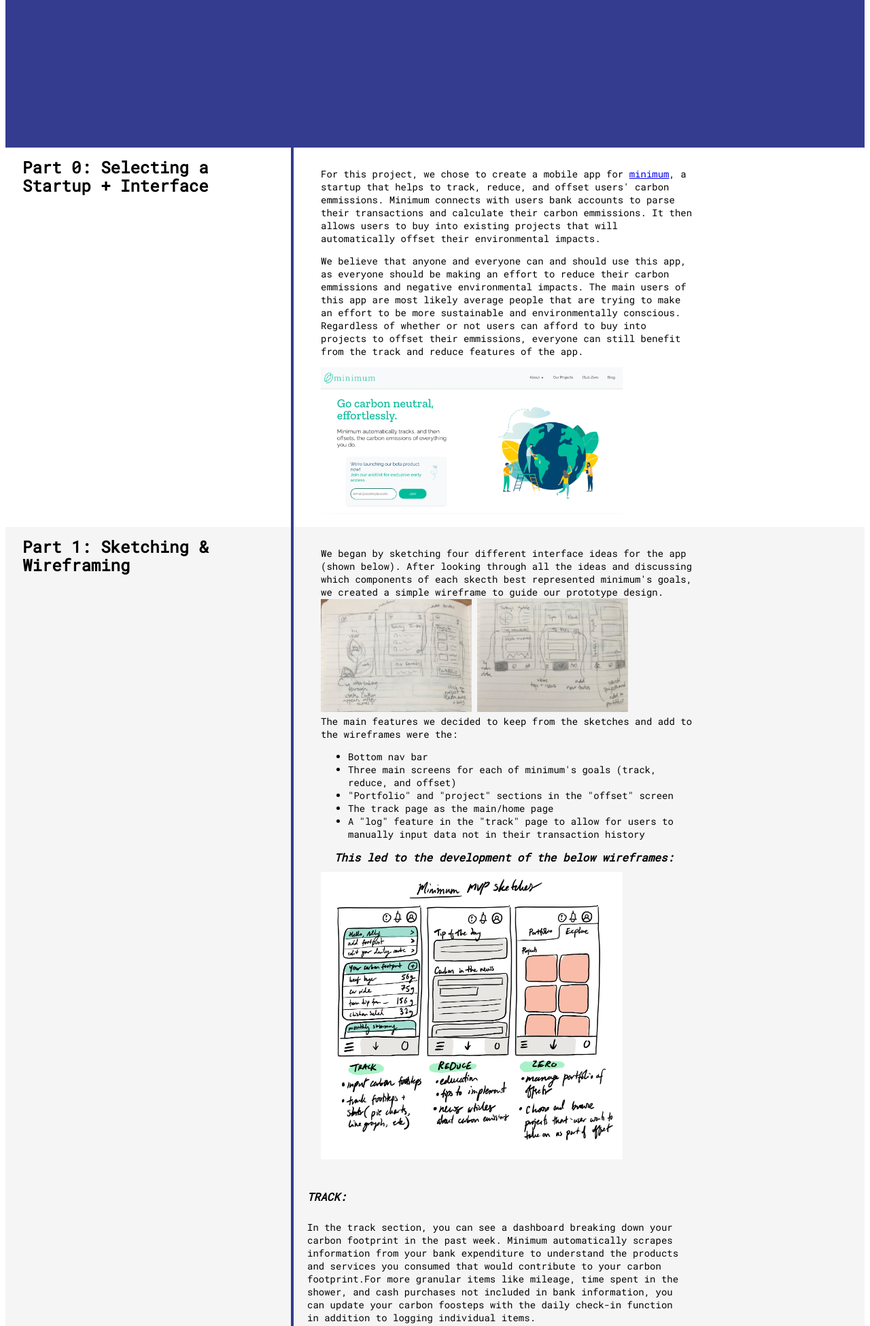
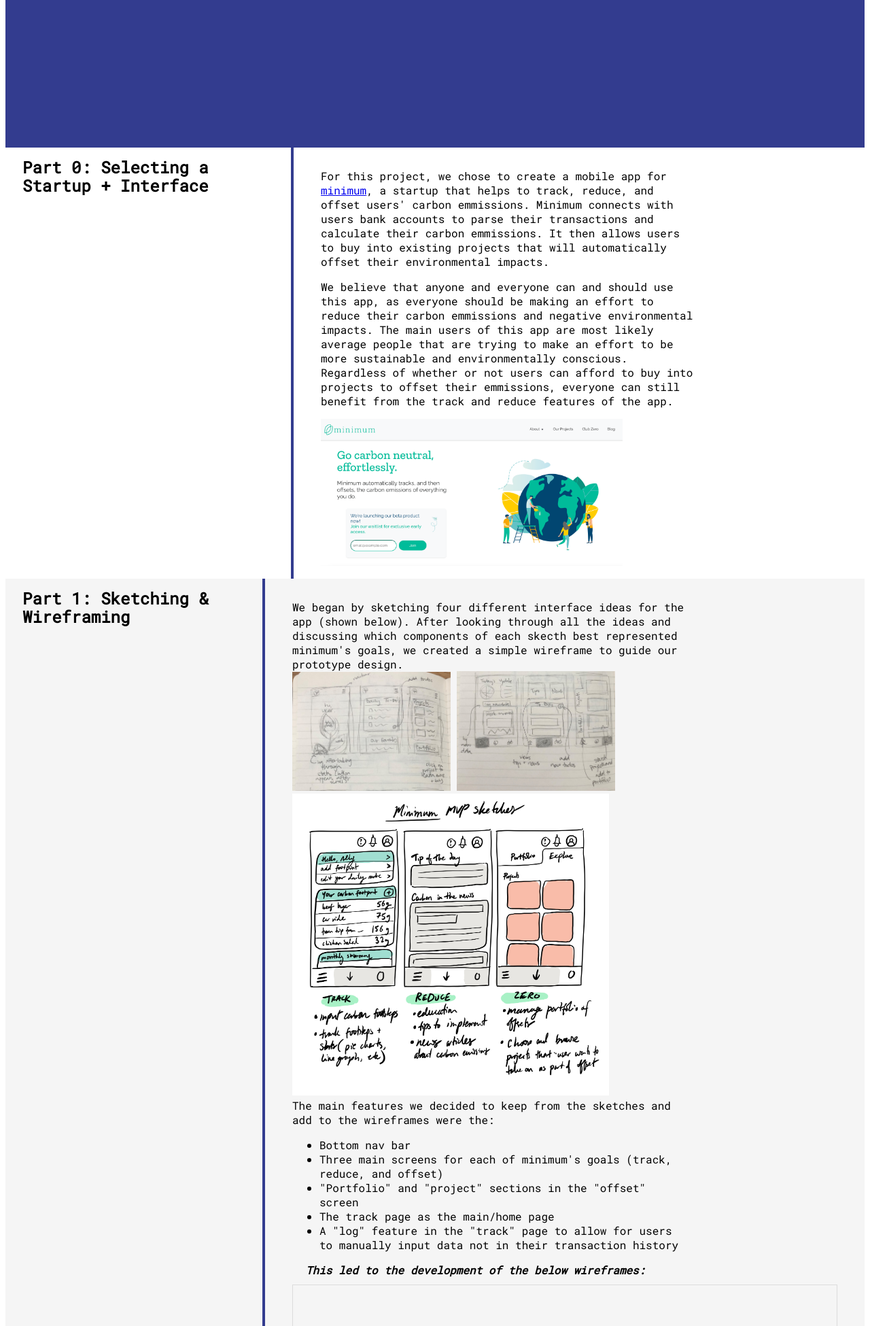
Before and after one commit to allyszhu/interativedesign, a PHP site: page / in a window 1280 px wide. Shown: the part 575-2525 px from the top of the page at 68% size. Run offline with PHP 8.4, Linux system fonts and the light colour scheme; grey boxes are pictures that could not be loaded.

Commit message:
Wireframes and user vids

```diff
--- a/home.html
+++ b/home.html
@@ -70,7 +70,9 @@
                     <p>
                         We began by sketching four different interface ideas for the app (shown below). After looking through all the ideas and discussing which components of each skecth best represented minimum's goals, we created a simple wireframe to guide our prototype design.
                         <br>
-                        <img src="images/sketch1.jpg"> <img src="images/sketch2.jpg"><br> The main features we decided to keep from the sketches and add to the wireframes were the:
+                        <img src="images/sketch1.jpg"/> <img src="images/sketch2.jpg"/><br>
+                        <img class="image" src="./images/mvp.png" /><br>
+                        The main features we decided to keep from the sketches and add to the wireframes were the:
                         <ul>
                             <li>
                                 Bottom nav bar
@@ -90,10 +92,10 @@
                         </ul>
                         <h1 class="subtitle2" style="font-weight: bold; font-style:oblique">This led to the development of the below wireframes:
                         </h1>
+                        <iframe style="border: 1px solid rgba(0, 0, 0, 0.1);" width="800" height="450" src="https://www.figma.com/embed?embed_host=share&url=https%3A%2F%2Fwww.figma.com%2Ffile%2FRo4aoeYHDdE2pcPodb3Wmv%2FIterative-Design-UIUX%3Fnode-id%3D365%253A214" allowfullscreen></iframe>
 
-                        <img class="image" src="./images/mvp.png" />
                     </p>
-                </div>
+
                     <h1 class="subtitle2" style="font-weight: bold; font-style:oblique">TRACK:
                     </h1>
                     <p class="subtitle3" style="max-width: 66%;">
@@ -110,6 +112,8 @@
                         into new projects, which they can browse in a discover sub section.
                     </p>
                     <br><br>
+
+                </div>
 
             </div>
         </div>
@@ -157,11 +161,13 @@
                 <!-- low fidelity -->
                 <div class="row">
                     <div class="inner-text" style="color:white;">
+
+
+                        <iframe style="border: 1px solid rgba(0, 0, 0, 0.1); " width="500 " height="1000 " src="https://www.figma.com/embed?embed_host=share&url=https%3A%2F%2Fwww.figma.com%2Fproto%2FRo4aoeYHDdE2pcPodb3Wmv%2FIterative-Design-UIUX%3Fnode-id%3D18%253A92%26scaling%3Dmin-zoom "
+                            allowfullscreen></iframe> <br><br>
+                        These are some sample videos of how you can log new data in the app or buy a project and add it to your portfolio: <br>
                         <img class="image " style="max-width: 250px;" src="./images/1.gif " />
                         <img class="image " style="max-width: 250px;" src="./images/2.gif " />
-
-                        <iframe style="border: 1px solid rgba(0, 0, 0, 0.1); " width="500 " height="1000 " src="https://www.figma.com/embed?embed_host=share&url=https%3A%2F%2Fwww.figma.com%2Fproto%2FRo4aoeYHDdE2pcPodb3Wmv%2FIterative-Design-UIUX%3Fnode-id%3D18%253A92%26scaling%3Dmin-zoom "
-                            allowfullscreen></iframe>
                         </p>
                     </div>
                 </div>
@@ -178,18 +184,56 @@
 
             <div class='double-column' style="background-color: whitesmoke ">
                 <!-- low fidelity -->
+                <div class="inner-text">
                     <h1 class="subtitle2" style="font-weight: bold; font-style:oblique">Tasks:
                     </h1>
                     <p class="subtitle3" style="max-width: 66%;">
-                    1. First, you would like to track your carbon emissions in this past week. How would go about that? What day did you emit the most carbon? [Success: Yes, No] <br> <br> 2. Now, you would like to log your daily carbon emissions. Walk
-                    me through how you would do that. [Success: Yes, No] <br> <br> 3. Your next task is to explore your current portfolio holdings of carbon projects. Which project currently does your portfolio comprise the most of? [Success: Yes, No]
-                    <br><br> 4. Finally, you would like to browse carbon projects and add a new one to your portfolio. Protecting Rainforest looks particularly attractive to you. Walk us through this process. [Success: Yes, No]
+                        <ol>
+                            <li>
+                                First, you would like to track your carbon emissions in this past week. How would go about that? What day did you emit the most carbon? [Success: Yes, No]
+                            </li>
+                            <li>
+                                Now, you would like to log your daily carbon emissions. Walk me through how you would do that. [Success: Yes, No]
+                            </li>
+                            <li>
+                                Your next task is to explore your current portfolio holdings of carbon projects. Which project currently does your portfolio comprise the most of? [Success: Yes, No]
+                            </li>
+                            <li>
+                                Finally, you would like to browse carbon projects and add a new one to your portfolio. Protecting Rainforest looks particularly attractive to you. Walk us through this process. [Success: Yes, No]
+                            </li>
+                        </ol>
+                        <!-- 1.  <br> <br> 2.  <br> <br> 3.
+                        <br><br> 4. F -->
                     </p>
                     <h1 class="subtitle2" style="font-weight: bold; font-style:oblique">Questionnaire items:
                     </h1>
-                <p class="subtitle3" style="max-width: 66%;"> 1. What frustrated you most about this site? <br><br> 2. If you had a magic wand, how would you improve this site? <br><br> 3. What did you like about the site?<br><br> 4. xHow likely are you to recommend this site to a friend or colleague
-                    (0=Not at all likely, and 10=Very Likely)?<br><br>
+                    <p class="subtitle3" style="max-width: 66%;">
+                        <ol>
+                            <li>
+                                What frustrated you most about this site?
+                            </li>
+                            <li>
+                                If you had a magic wand, how would you improve this site?
+                            </li>
+                            <li>
+                                What did you like about the site?
+                            </li>
+                            <li>
+                                How likely are you to recommend this site to a friend or colleague (0=Not at all likely, and 10=Very Likely)?
+                            </li>
+                        </ol>
+                        <!-- 1.  <br><br> 2.  <br><br> 3. <br><br> 4. x<br><br> -->
                     </p>
+
+                    <h1 class="subtitle2" style="font-weight: bold; font-style:oblique">User Responses:</h1>
+                    <video width="80%" controls>
+                        <source src="images/IMG_6024.mov" type="video/mp4">
+                    </video>
+                    <video width="80%" controls>
+                        <source src="images/IMG_6025.mov" type="video/mp4">
+                    </video>
+                </div>
+
 
             </div>
 
--- a/index.css
+++ b/index.css
@@ -56,7 +56,7 @@
     padding-left: 40px;
     padding-right: 40px;
     padding-bottom: 15px;
-    font-size: 14px;
+    font-size: 16px;
     max-width: 66%;
 }
 
```
Also changed, not shown: 2 other files. Lines whose indentation alone changed are shown as unchanged.
